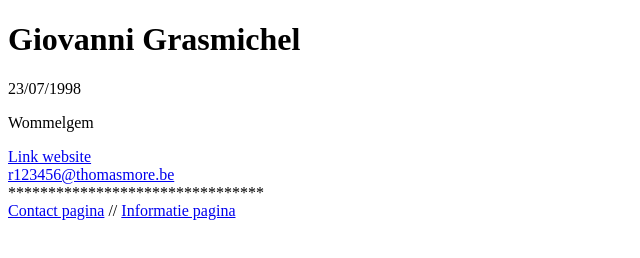
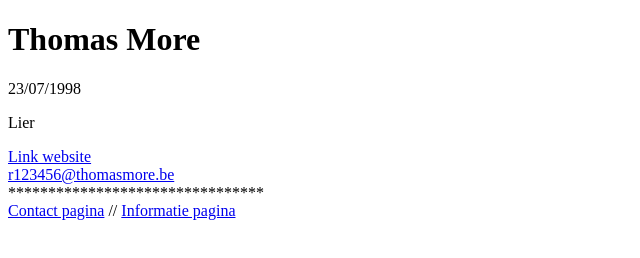
Before and after one commit to The1xtra/statweb, a plain HTML site: page kennismaking.html in a window 1280 px wide. Shown: the whole page, without its empty margins (0-640 px from the left). Drawn offline with Linux system fonts and the light colour scheme.

Commit message:
Update kennismaking.html

```diff
--- a/kennismaking.html
+++ b/kennismaking.html
@@ -9,9 +9,9 @@
 </head>
 
 <body>
-    <h1>Giovanni Grasmichel</h1>
+    <h1>Thomas More</h1>
     <p>23/07/1998</p>
-    <p>Wommelgem</p>
+    <p>Lier</p>
     <a href="http://gio-statweb.be">Link website</a>
     <br>
     <div>
```
